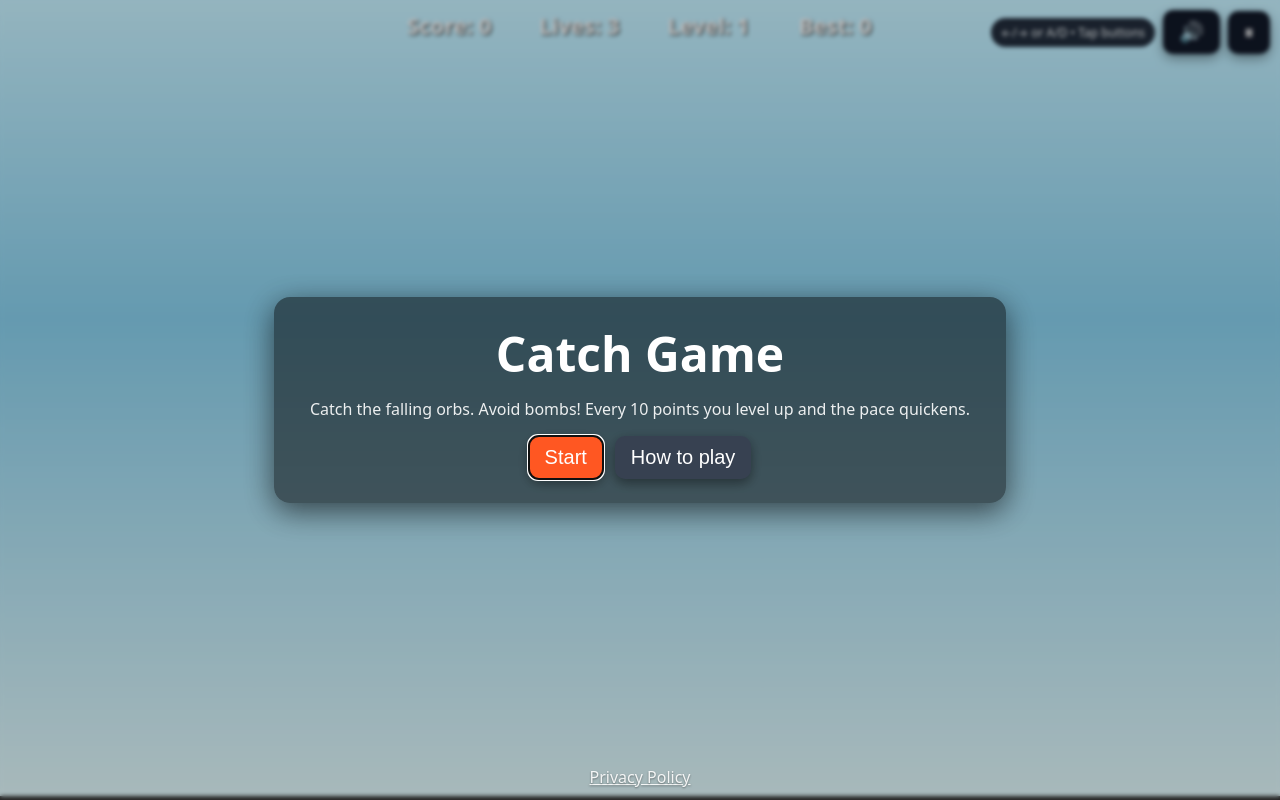
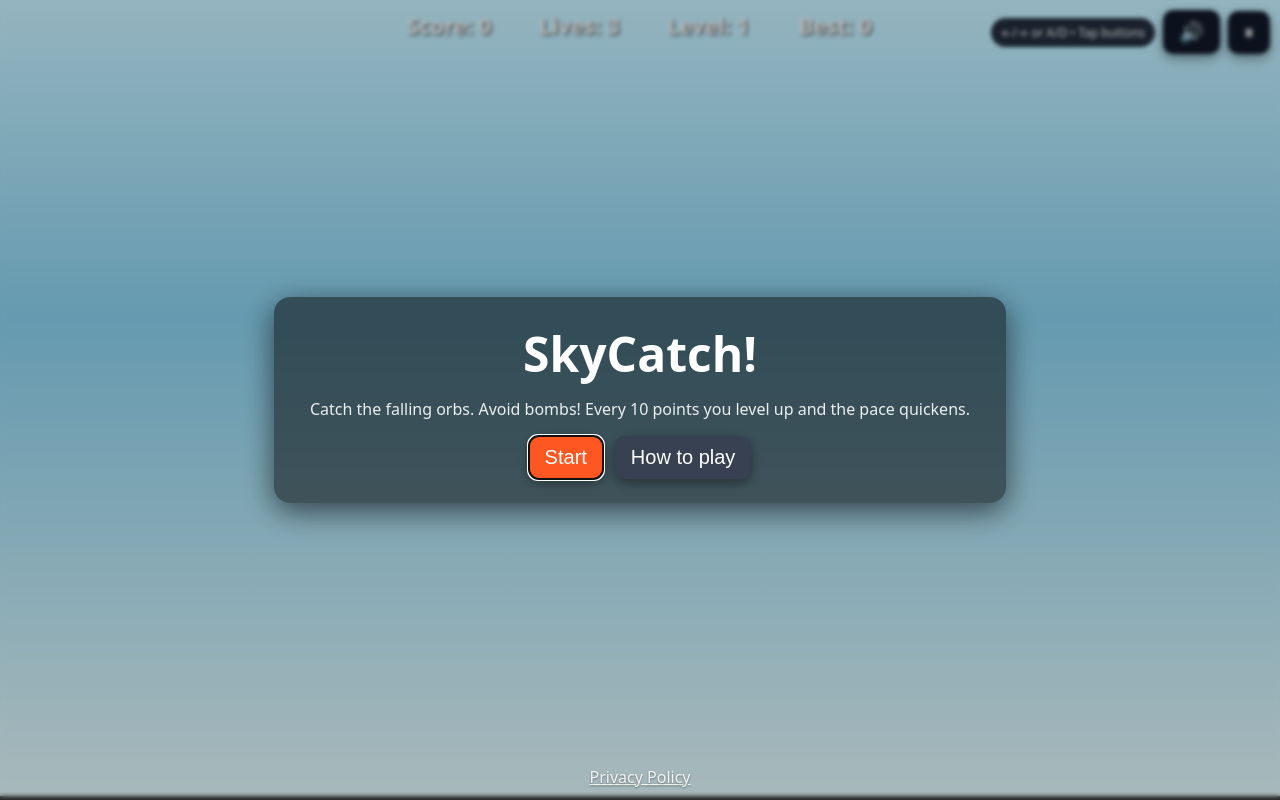
Before and after one commit to consequentlyvaluable/SkyCatch, a plain HTML site: page index.html in a window 1280 px wide. Drawn offline with Linux system fonts and the light colour scheme.

```diff
--- a/index.html
+++ b/index.html
@@ -3,7 +3,7 @@
   <head>
     <meta charset="UTF-8" />
     <meta name="viewport" content="width=device-width, initial-scale=1" />
-    <title>Catch Game Deluxe — Polished</title>
+    <title>SkyCatch!</title>
     <style>
       :root {
         --bg-top: #c6f1ff;
@@ -195,7 +195,7 @@
     </style>
   </head>
   <body>
-    <div class="wrap" role="application" aria-label="Catch Game">
+    <div class="wrap" role="application" aria-label="SkyCatch!">
       <div id="hud">
         <div id="score" aria-live="polite">Score: 0</div>
         <div id="lives" aria-live="polite">Lives: 3</div>
@@ -230,7 +230,7 @@
         role="dialog"
       >
         <div class="panel">
-          <h1>Catch Game</h1>
+          <h1>SkyCatch!</h1>
           <p>
             Catch the falling orbs. Avoid bombs! Every 10 points you level up
             and the pace quickens.
```
